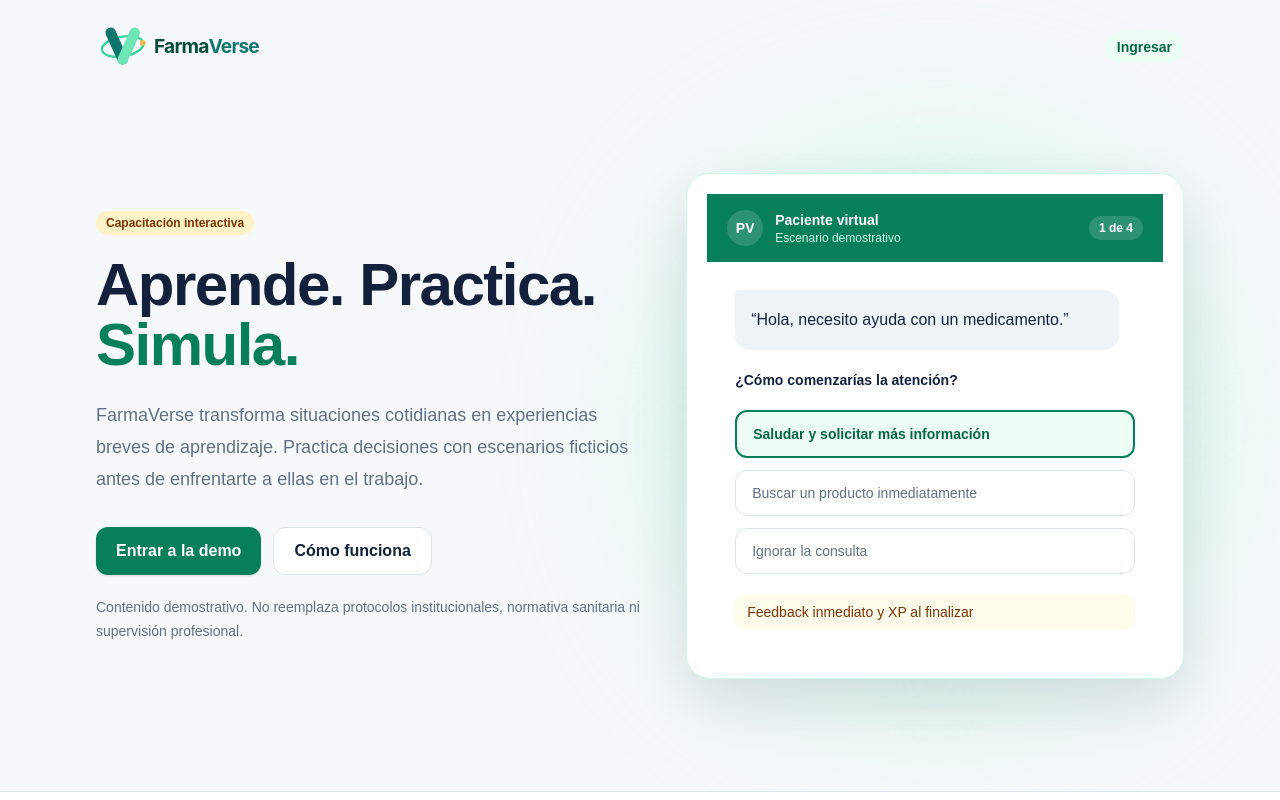
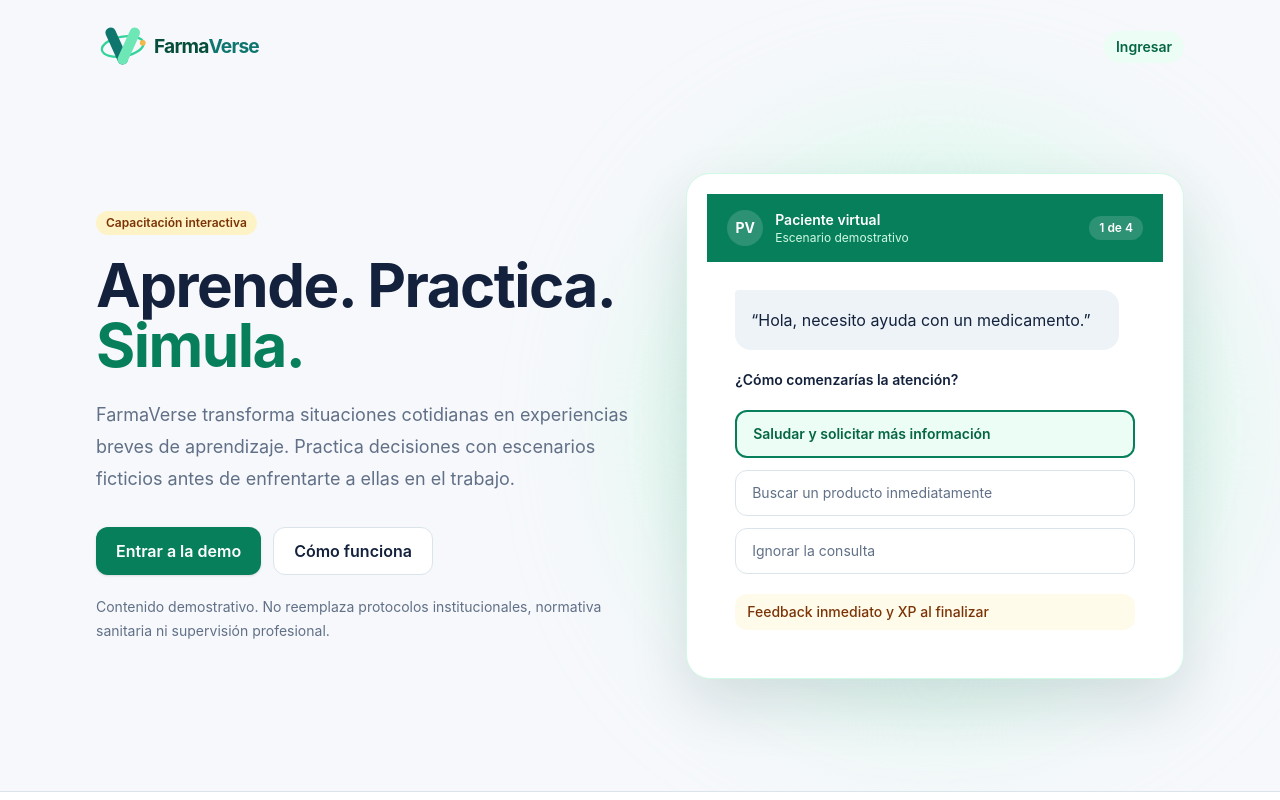
Before and after one commit to vichinho/farmasim, a Next.js app: page / in a window 1280 px wide. Shown: the top 800 px of the page. Built offline with nearby package versions, Linux system fonts and the light colour scheme; no server answers.

Commit message:
style: apply professional system font stack globally

```diff
--- a/src/app/globals.css
+++ b/src/app/globals.css
@@ -10,17 +10,33 @@
   --accent: #f4b942;
   --border: #dbe4ea;
   --muted: #617087;
+  --font-sans: -apple-system, BlinkMacSystemFont, "SF Pro Text", "SF Pro Display", Inter, "Segoe UI", Roboto, Helvetica, Arial, sans-serif;
 }
 
 * {
   box-sizing: border-box;
 }
 
+html {
+  font-family: var(--font-sans);
+  font-kerning: normal;
+  text-rendering: optimizeLegibility;
+  -webkit-font-smoothing: antialiased;
+  -moz-osx-font-smoothing: grayscale;
+}
+
 body {
   min-height: 100vh;
   background: var(--background);
   color: var(--foreground);
-  font-family: Arial, Helvetica, sans-serif;
+  font-family: inherit;
+}
+
+button,
+input,
+textarea,
+select {
+  font: inherit;
 }
 
 @media (prefers-reduced-motion: reduce) {
```
